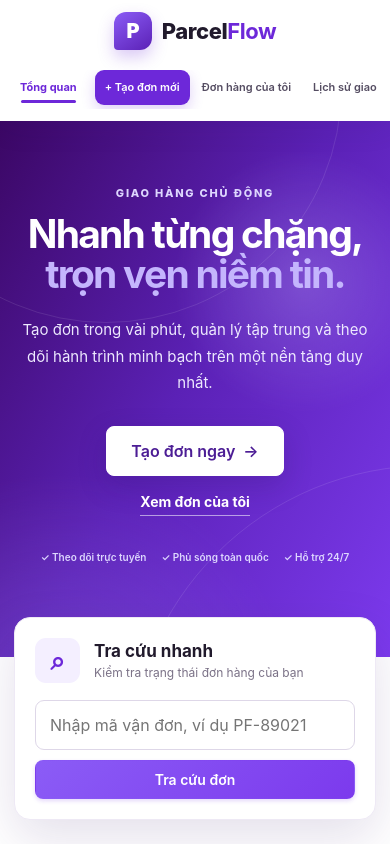
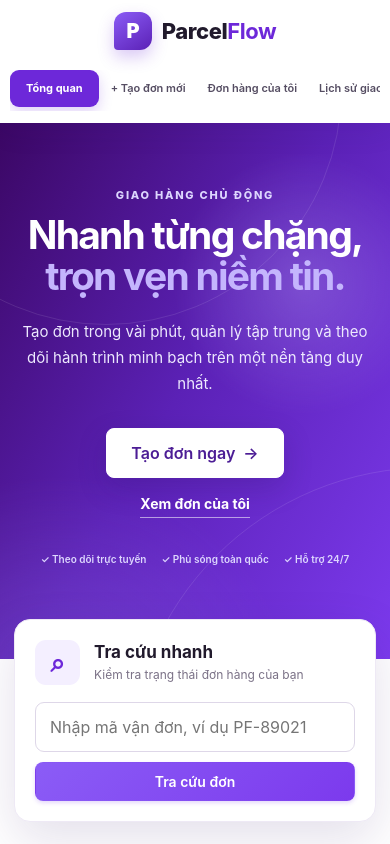
Before and after one commit to namnkahn1607/INT3326E, a React (Vite) app in the folder apps/web/: page /customer in a window 390 px wide. Shown: the top 844 px of the page. Built offline with nearby package versions, Linux system fonts and the light colour scheme.

Commit message:
fix layout

```diff
--- a/apps/web/src/index.css
+++ b/apps/web/src/index.css
@@ -1740,25 +1740,12 @@ button {
   font-weight: 600;
 }
 
-.customer-nav-link:hover,
+.customer-nav-link:hover {
+  color: var(--customer-purple);
+  background: var(--customer-lilac);
+}
+
 .customer-nav-link.active {
-  color: var(--customer-purple);
-  background: transparent;
-}
-
-.customer-nav-link.active::after {
-  content: '';
-  position: absolute;
-  right: 11px;
-  bottom: 17px;
-  left: 11px;
-  height: 3px;
-  border-radius: 99px;
-  background: var(--customer-purple);
-}
-
-.customer-nav-link:nth-child(2) {
-  margin-left: 6px;
   padding: 10px 16px;
   border-radius: 9px;
   color: #ffffff;
@@ -1766,12 +1753,9 @@ button {
   box-shadow: 0 5px 14px rgba(109, 40, 217, 0.22);
 }
 
-.customer-nav-link:nth-child(2):hover {
+.customer-nav-link.active:hover {
+  color: #ffffff;
   background: var(--customer-purple-dark);
-}
-
-.customer-nav-link:nth-child(2)::after {
-  display: none;
 }
 
 .user-profile-preview {
@@ -2568,13 +2552,8 @@ button {
     overflow-x: auto;
   }
 
-  .customer-nav-link,
-  .customer-nav-link:nth-child(2) {
+  .customer-nav-link {
     padding: 9px 11px;
-  }
-
-  .customer-nav-link.active::after {
-    bottom: 2px;
   }
 
   .user-profile-preview {
@@ -2637,8 +2616,7 @@ button {
     width: min(100% - 20px, 1180px);
   }
 
-  .customer-nav-link,
-  .customer-nav-link:nth-child(2) {
+  .customer-nav-link {
     padding-inline: 10px;
     font-size: 11px;
   }
```
